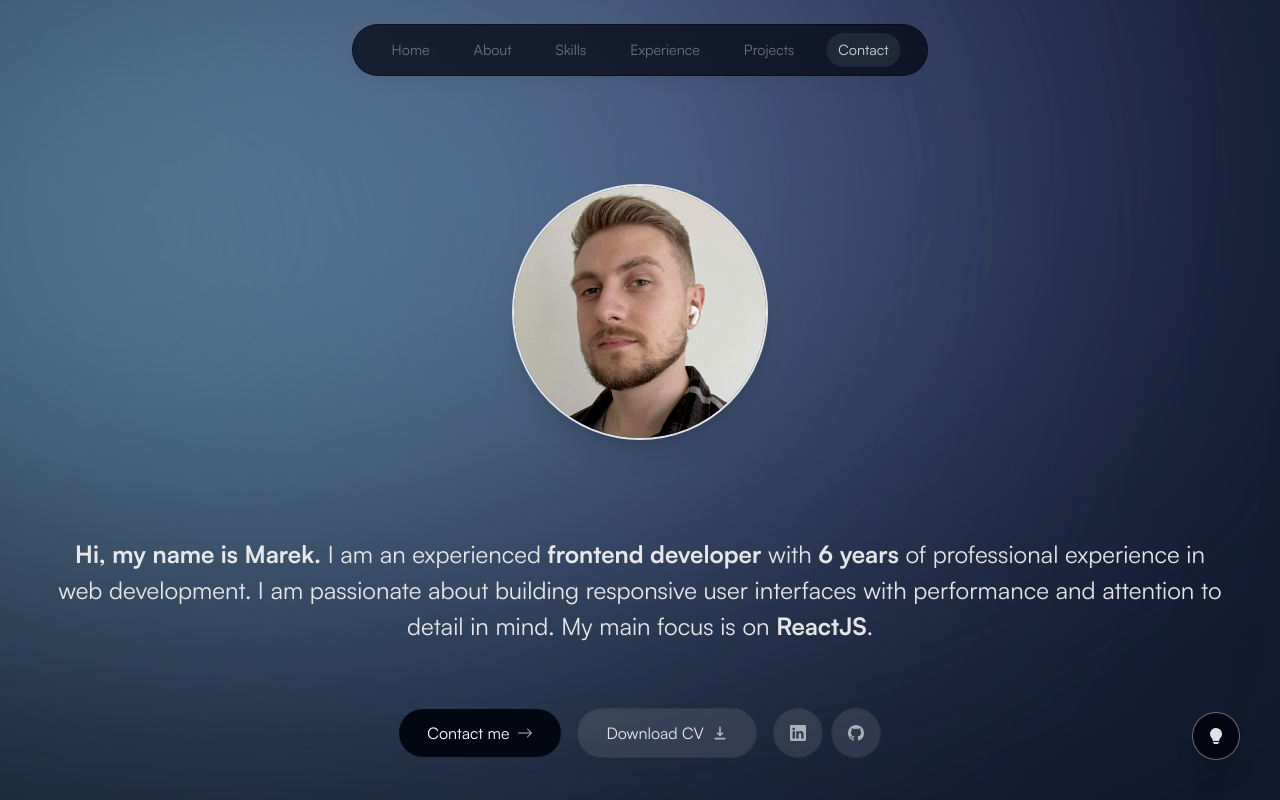
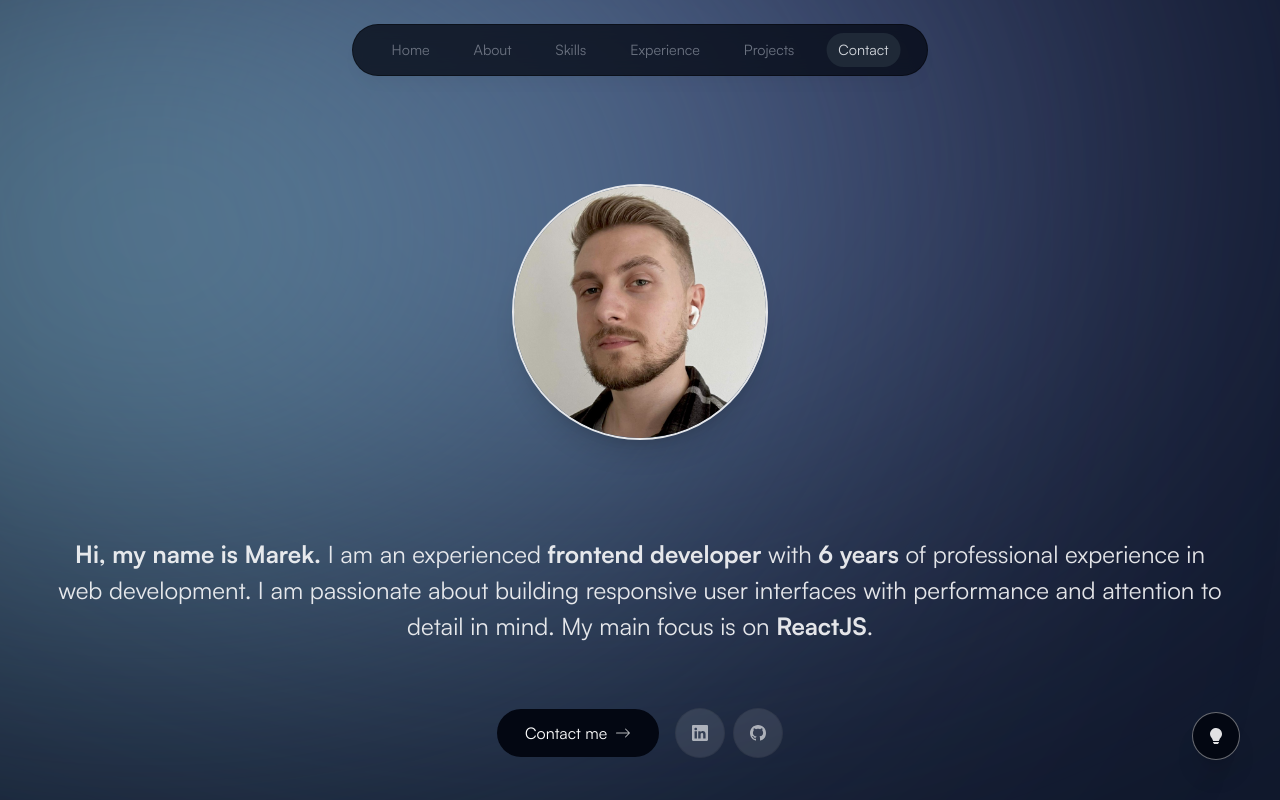
Before and after one commit to mark-fender/my-portfolio, a Next.js app: page / in a window 1280 px wide. Shown: the top 800 px of the page. Built offline with nearby package versions, Linux system fonts and the light colour scheme; no server answers.

Commit message:
removed download cv button

```diff
--- a/src/components/Intro.tsx
+++ b/src/components/Intro.tsx
@@ -5,15 +5,13 @@ import photo from '/public/assets/photo.jpeg';
 import { motion } from 'framer-motion';
 import Link from 'next/link';
 import { BsArrowRight, BsGithub, BsLinkedin } from 'react-icons/bs';
-import { HiDownload } from 'react-icons/hi';
 import useSectionInView from '@/hooks/useSectionInView';
-import useActiveSection from '@/hooks/useActiveSection';
 import useIsMobile from '@/hooks/useIsMobile';
 
 const Intro = () => {
   const { isMobile } = useIsMobile();
   const { ref } = useSectionInView({ sectionName: 'Home', threshold: isMobile ? 0.25 : 0.75 });
-  const { setLastClickTime } = useActiveSection();
+  // const { setLastClickTime } = useActiveSection();
 
   return (
     <section ref={ref} className='mt-8 max-w-[75rem] text-center sm:mb-0 scroll-mt-36' id='home'>
@@ -55,14 +53,14 @@ const Intro = () => {
           focus:scale-105 hover:scale-105 hover:bg-gray-950 dark:bg-gray-950 active:scale-102 transition group'>
           Contact me <BsArrowRight className='opacity-70 group-hover:translate-x-1 transition' />
         </Link>
-        <a
+        {/* <a
           href='/CV.pdf'
           onClick={() => setLastClickTime(Date.now())}
           download
           className='bg-white px-7 py-3 flex items-center gap-2 rounded-full outline-none
           focus:scale-105 hover:scale-105 active:scale-102 transition group cursor-pointer borderBlack dark:bg-white/10'>
           Download CV <HiDownload className='opacity-70 group-hover:translate-y-1 transition' />
-        </a>
+        </a> */}
         <div className='flex flex-row gap-2'>
           <a
             href='https://linkedin.com/in/marek-lipčák'
```
